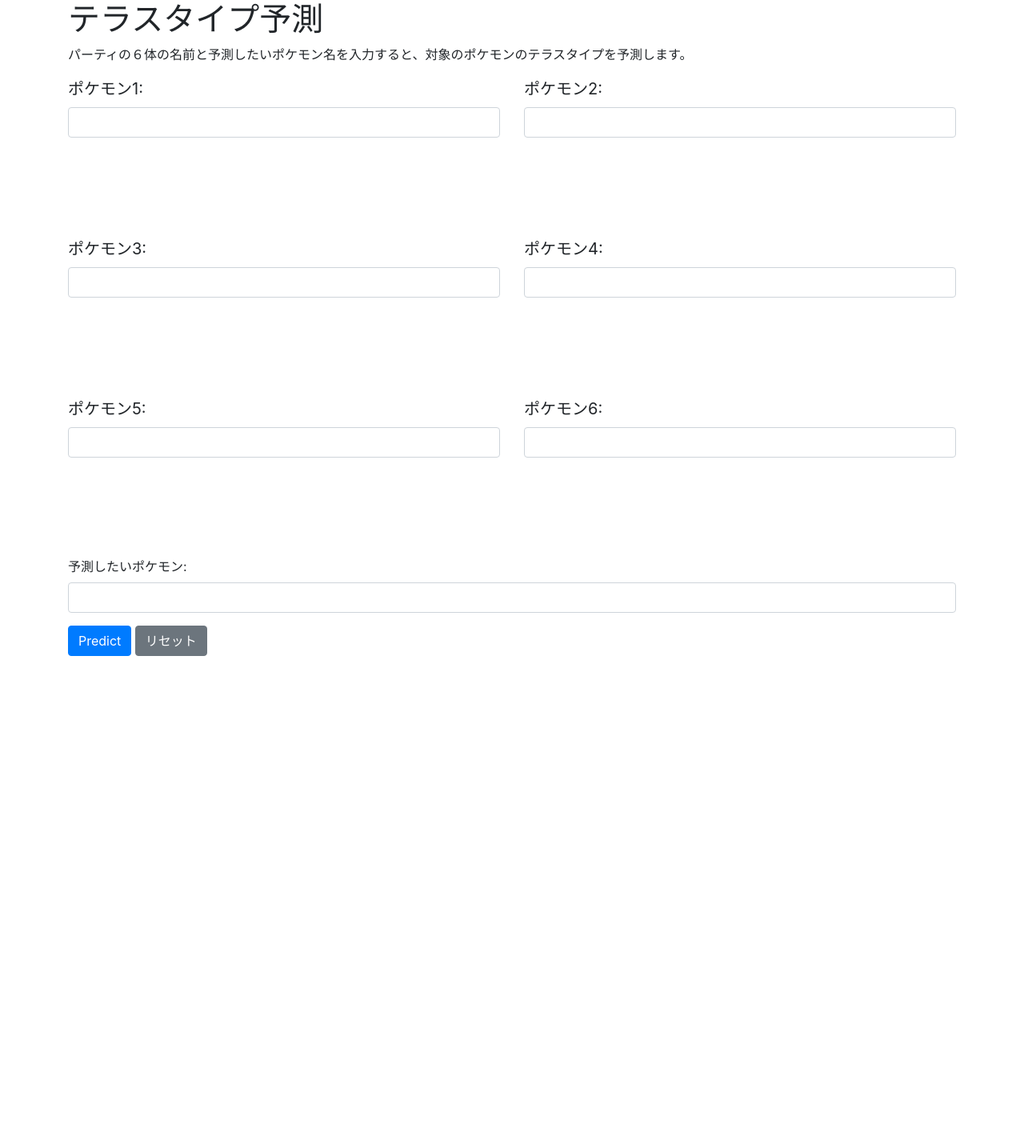
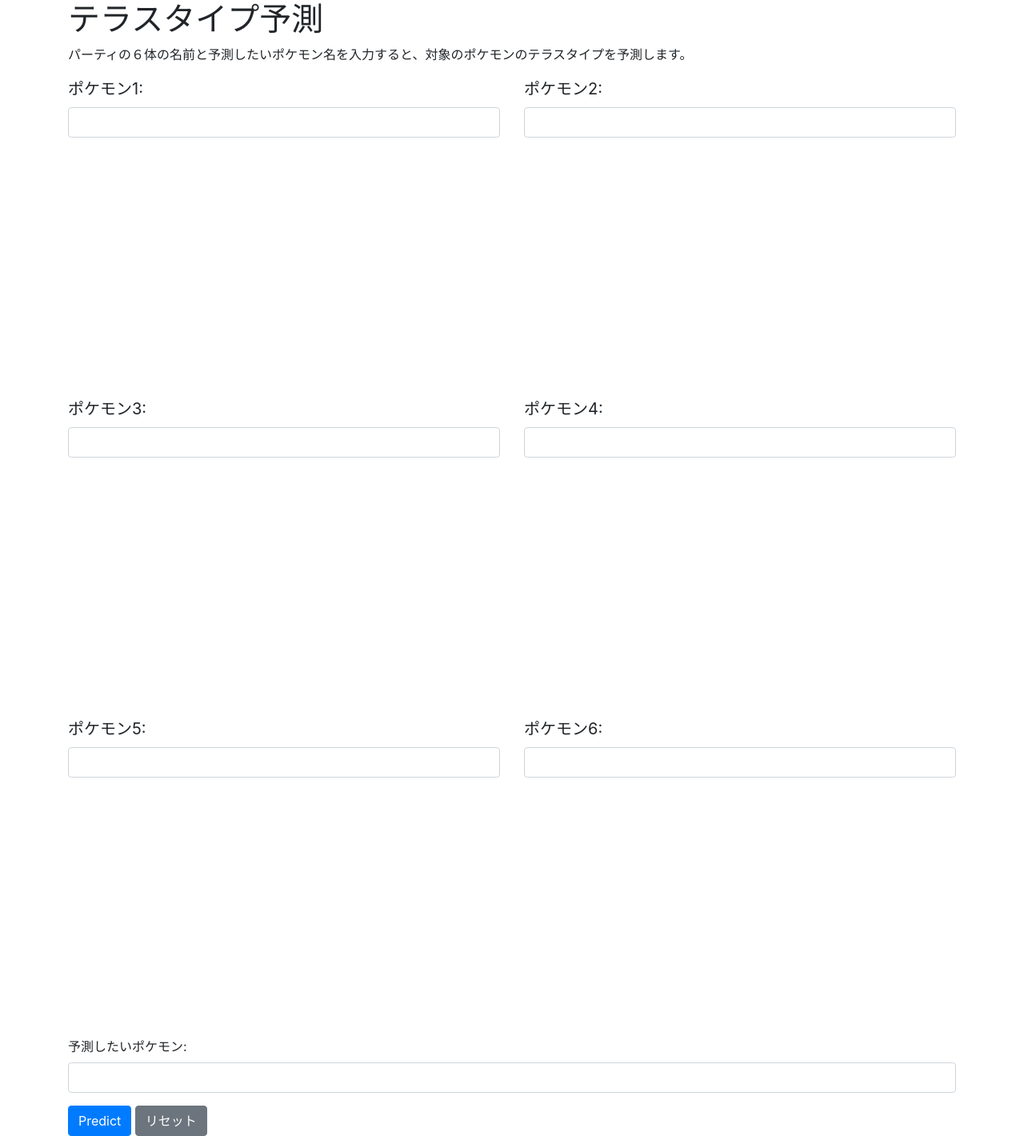
Before and after one commit to harukirara/teratype_pre, a Flask app: page / in a window 1280 px wide. Shown: the whole page at 80% size. Before the commit the page ends 820 px from the top, so only its background shows below. Run offline with Flask 2, Linux system fonts and the light colour scheme; parts of the project's set-up code (start-up, migrations or seed data) failed here and were passed over; some libraries are stand-ins or nearby versions.

Commit message:
Update index.html

```diff
--- a/templates/index.html
+++ b/templates/index.html
@@ -10,7 +10,7 @@
         }
         .col-md-6 {
             font-size: 20px;
-            height: 10em;
+            height: 20em;
             width: 200px;
         }
     </style>
```
